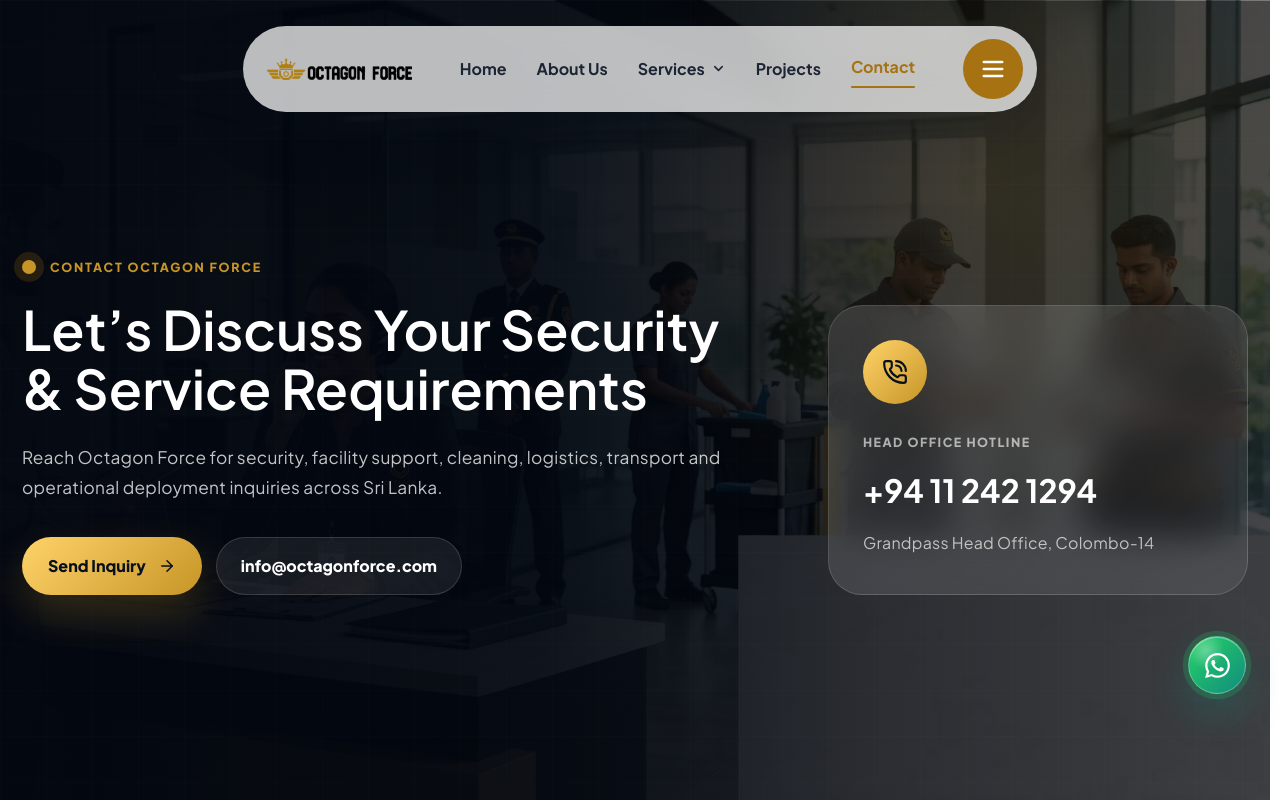
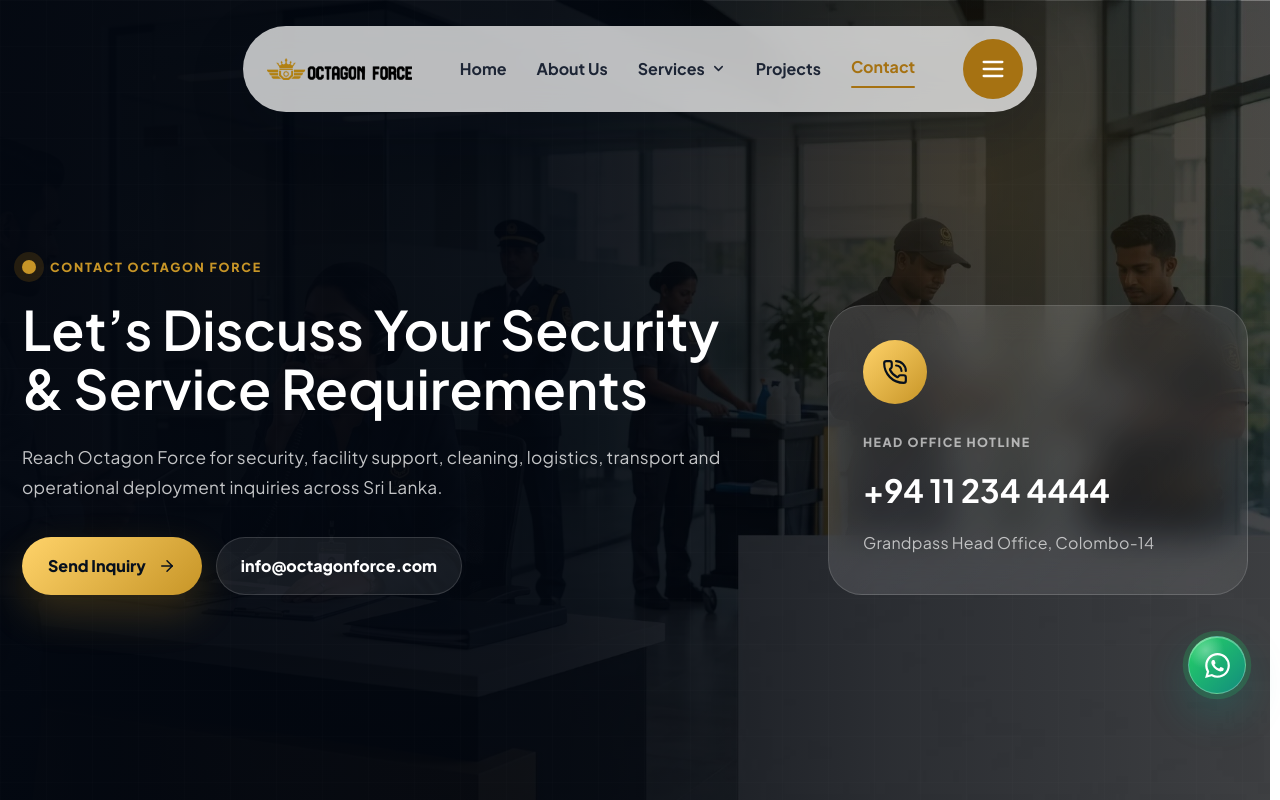
Before and after one commit to DIGIsumi2026/octagon-force, a React (Vite) app in the folder frontend/: page /contact in a window 1280 px wide. Shown: the top 800 px of the page. Built offline with nearby package versions, Linux system fonts and the light colour scheme.

Commit message:
contact-detaila-update

```diff
--- a/frontend/src/pages/Contact.tsx
+++ b/frontend/src/pages/Contact.tsx
@@ -20,7 +20,7 @@
     name: "Grandpass Head Office",
     type: "Head Office",
     address: "445 Sirimavo Bandaranaike Mawatha, Colombo 14",
-    phones: ["+94 11 242 1294", "+94 11 234 4444", "+94 77 766 0021"],
+    phones: ["+94 11 234 4444", "+94 77 766 0021"],
      mapUrl: "https://maps.app.goo.gl/Nw17Q4kt9Z8kUKok9",
   mapEmbed:
     "https://www.google.com/maps?q=445%2F1%20Sirimavo%20Bandaranayaka%20Mw%2C%20Colombo-14&output=embed",
@@ -252,7 +252,7 @@
             </div>
 
             <span>Head Office Hotline</span>
-            <strong>+94 11 242 1294</strong>
+            <strong>+94 11 234 4444</strong>
             <p>Grandpass Head Office, Colombo-14</p>
           </motion.div>
         </div>
```
